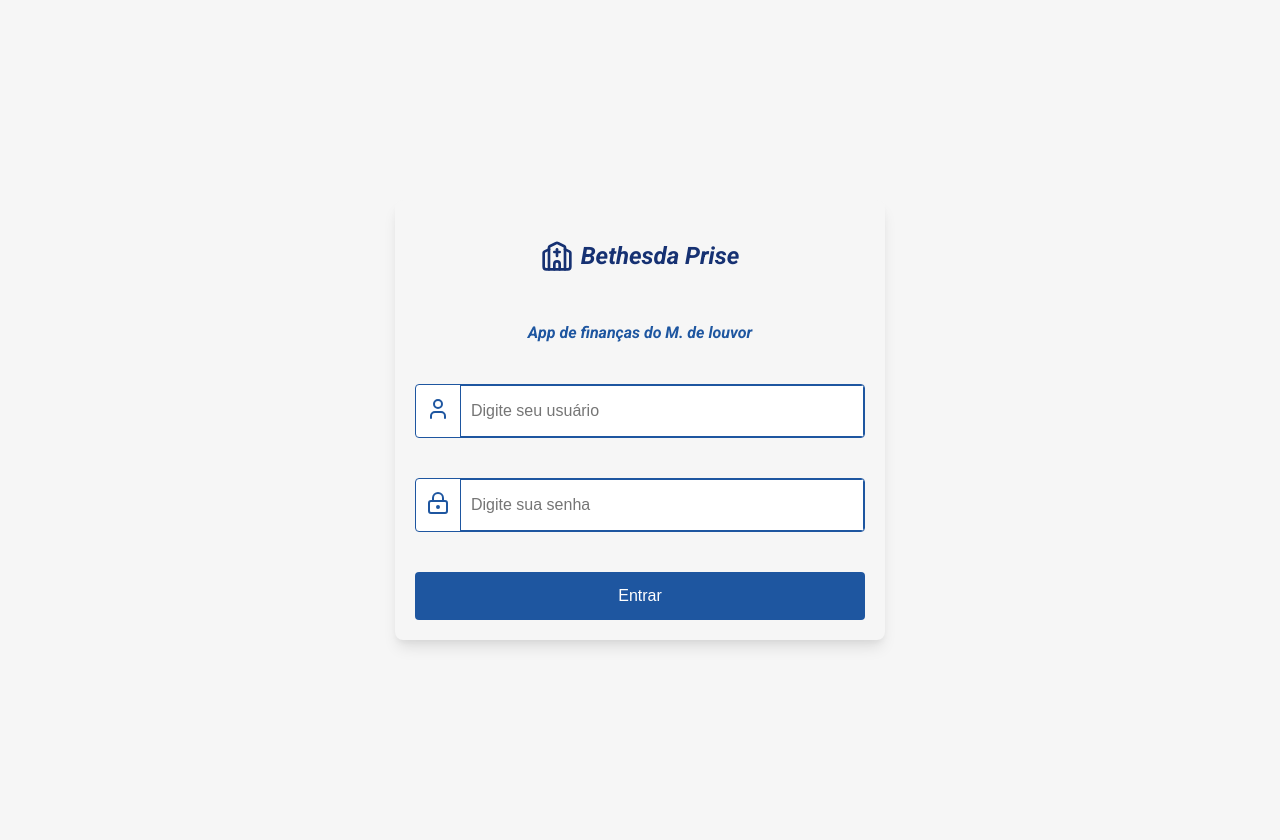
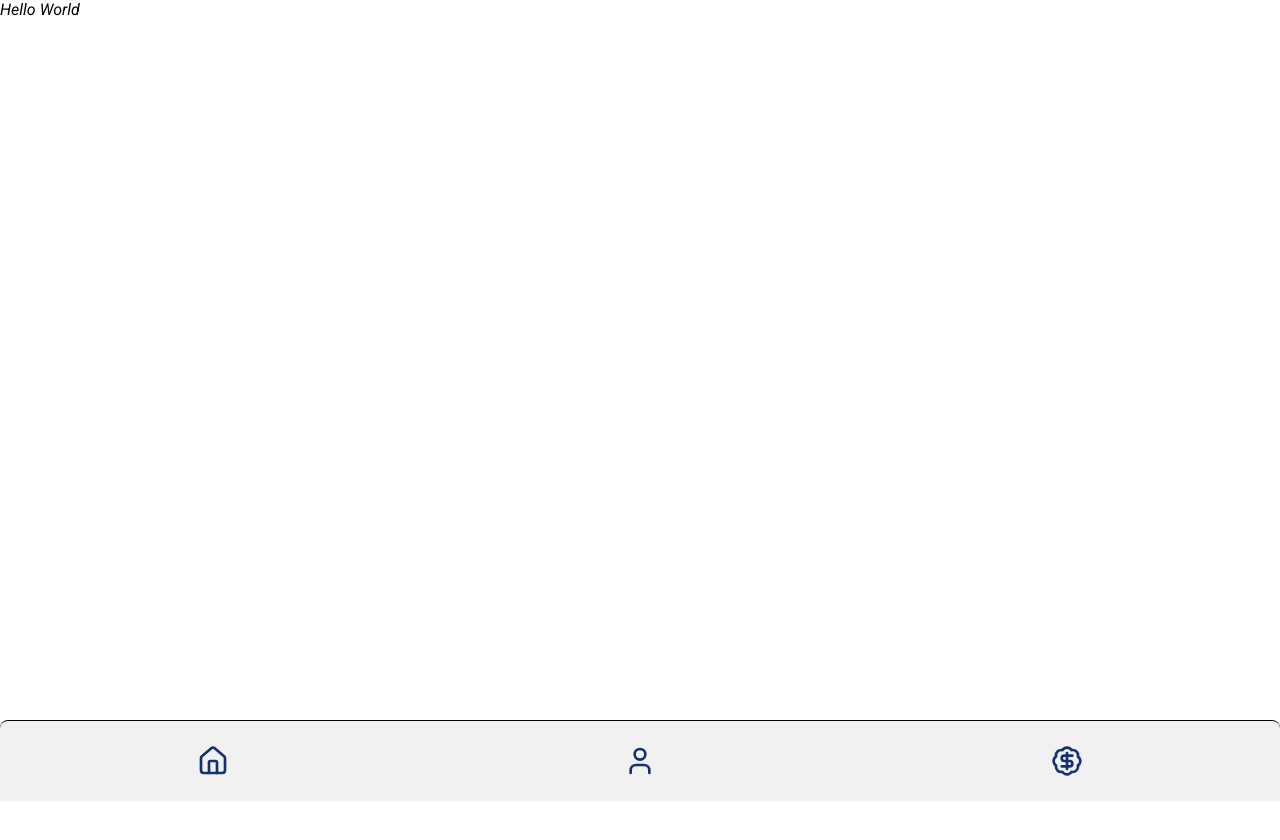
Before and after one commit to GiulianoBotelho/BPrise, a React (Vite) app: page / in a window 1280 px wide. After the commit the page ends 801 px from the top, so only its background shows below. Built offline with nearby package versions, Linux system fonts and the light colour scheme.

Commit message:
starting home

```diff
--- a/package.json
+++ b/package.json
@@ -13,6 +13,7 @@
     "lucide-react": "^0.408.0",
     "react": "^18.3.1",
     "react-dom": "^18.3.1",
+    "react-router-dom": "^6.25.1",
     "styled-components": "^6.1.11"
   },
   "devDependencies": {
--- a/src/App.tsx
+++ b/src/App.tsx
@@ -1,5 +1,6 @@
 
 import TelaDeLogin from './assets/intro/login'
+import Rotas from './router'
 
 function App() {
 
@@ -7,7 +8,7 @@ function App() {
 
   return (
    <>
-   <TelaDeLogin/>
+   <Rotas/>
    </>
   )
 }
--- /dev/null
+++ b/src/assets/home/index.tsx
@@ -0,0 +1,16 @@
+import { BadgeDollarSign, Home, User } from "lucide-react";
+import { CorpoPrincipal, Rodape } from "./style-main-page";
+
+
+export default function PaginaInicial() {
+  return (
+    <>
+        <CorpoPrincipal> Hello World</CorpoPrincipal>
+        <Rodape>
+            <Home size={32} color="#163172"/>
+            <User size={32} color="#163172" />
+            <BadgeDollarSign size={32} color="#163172"/>
+        </Rodape>
+    </>
+  )
+}
--- /dev/null
+++ b/src/assets/home/style-main-page.tsx
@@ -0,0 +1,19 @@
+import styled from "styled-components";
+
+
+export const CorpoPrincipal = styled.main`
+min-height: 90vh;
+`
+export const Rodape = styled.footer`
+min-height: 10vh;
+display: flex;
+align-items: center;
+justify-content: space-around;
+border-radius: 0.5rem;
+box-shadow: 0 10px 15px -3px rgba(0, 0, 0, 0.1), 0 4px 6px -2px rgba(0, 0, 0, 0.05);
+border-top: solid 1px;
+background-color: #f1f1f1;
+:hover{
+    margin-bottom: 8px;
+}
+`
--- /dev/null
+++ b/src/router.tsx
@@ -0,0 +1,22 @@
+import * as ReactDOM from 'react-dom/client'
+import {
+    createBrowserRouter,
+    RouterProvider,
+} from 'react-router-dom'
+import TelaDeLogin from './assets/intro/login'
+import PaginaInicial from './assets/home';
+
+
+const router = createBrowserRouter([
+    {
+        path:'/',
+        element:<PaginaInicial/>,
+    },
+    {
+        path:'/login',
+        element:<TelaDeLogin/>,
+    },
+]);
+export default function Rotas(){
+    return <RouterProvider router ={router}/>
+}
```
Also changed, not shown: 1 other file (tests, documents, lock files or other folders).
